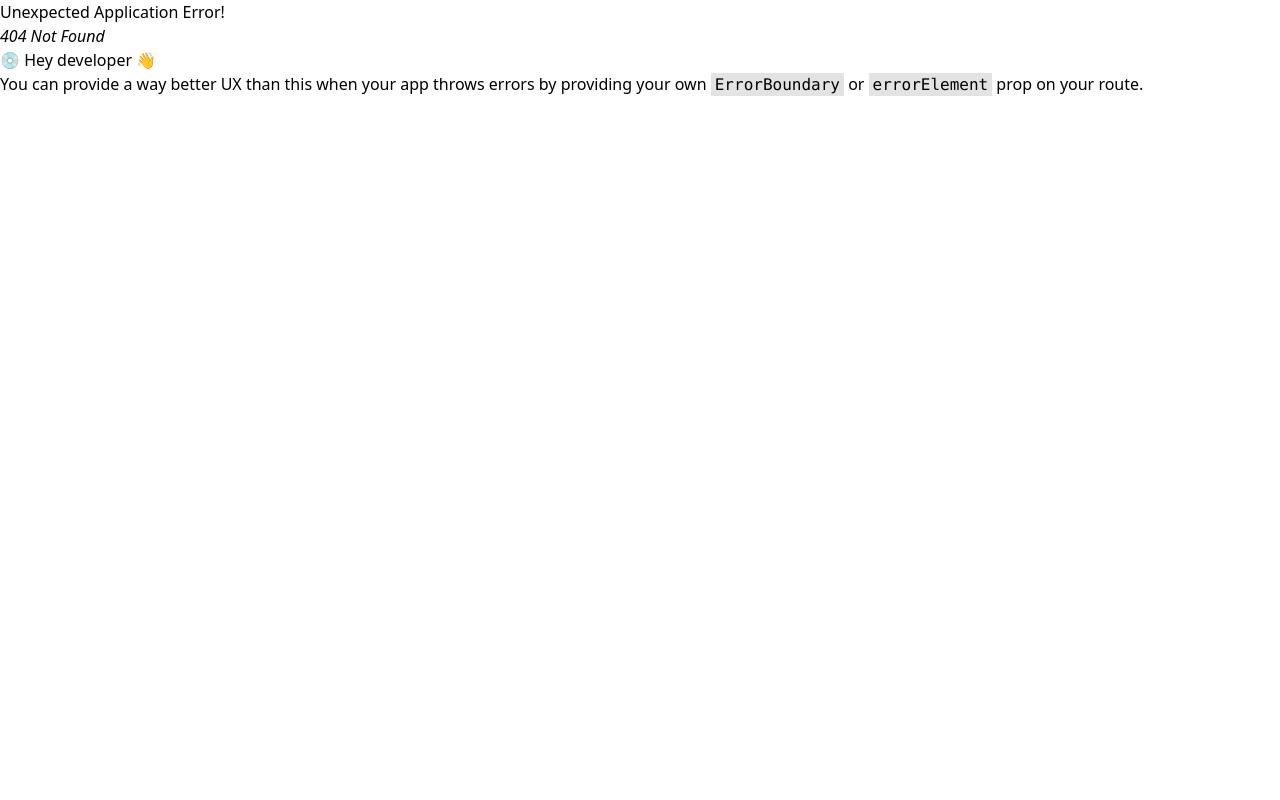
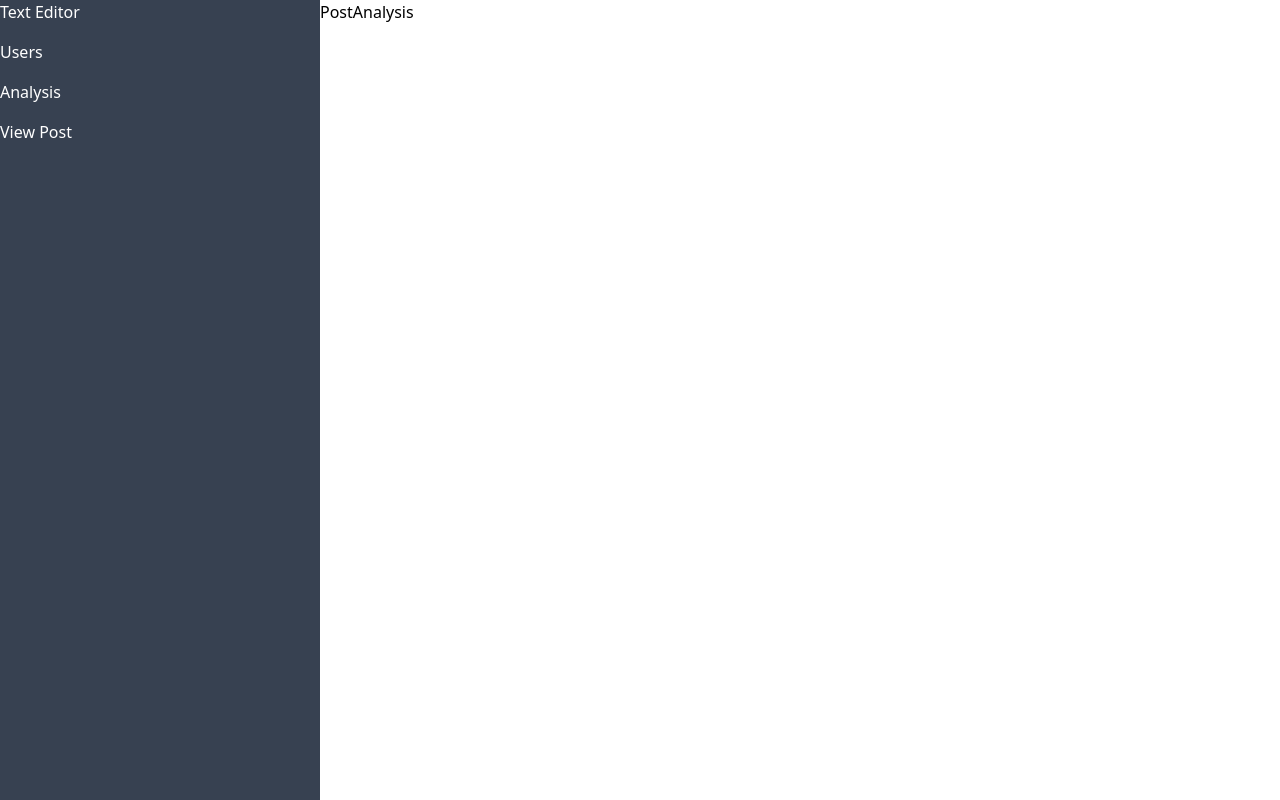
Before and after one commit to mukundaparajuli/mern-blog, a React (Vite) app in the folder client/: page /admin/post-analysis in a window 1280 px wide. Before the commit this address had no page. Built offline with nearby package versions, Linux system fonts and the light colour scheme.

Commit message:
admin dashboard layout

```diff
--- /dev/null
+++ b/client/src/Components/Admin Dashboard/Dashboard.jsx
@@ -0,0 +1,16 @@
+import React from "react";
+import { Outlet } from "react-router-dom";
+import SideBar from "./SideBar";
+
+const Dashboard = () => {
+  return (
+    <div className="flex relative w-full">
+      <SideBar />
+      <div className="w-3/4 absolute right-0">
+        <Outlet />
+      </div>
+    </div>
+  );
+};
+
+export default Dashboard;
--- /dev/null
+++ b/client/src/Components/Admin Dashboard/PostAnalysis.jsx
@@ -0,0 +1,7 @@
+import React from "react";
+
+const PostAnalysis = () => {
+  return <div>PostAnalysis</div>;
+};
+
+export default PostAnalysis;
--- /dev/null
+++ b/client/src/Components/Admin Dashboard/SideBar.jsx
@@ -0,0 +1,15 @@
+import React from "react";
+import { Link, NavLink } from "react-router-dom";
+
+const SideBar = () => {
+  return (
+    <div className="fixed bg-gray-700 text-white w-1/4 h-[100vh] flex flex-col gap-4">
+      <Link to={"/admin/text-editor"}>Text Editor</Link>
+      <Link to={"/admin/users"}>Users</Link>
+      <Link to={"/admin/post-analysis"}>Analysis</Link>
+      <Link to={"/admin/view-posts"}>View Post</Link>
+    </div>
+  );
+};
+
+export default SideBar;
--- /dev/null
+++ b/client/src/Components/Admin Dashboard/TextEditor.jsx
@@ -0,0 +1,7 @@
+import React from "react";
+
+const TextEditor = () => {
+  return <div>TextEditor</div>;
+};
+
+export default TextEditor;
--- /dev/null
+++ b/client/src/Components/Admin Dashboard/Users.jsx
@@ -0,0 +1,7 @@
+import React from "react";
+
+const Users = () => {
+  return <div>Users</div>;
+};
+
+export default Users;
--- /dev/null
+++ b/client/src/Components/Admin Dashboard/ViewPosts.jsx
@@ -0,0 +1,7 @@
+import React from "react";
+
+const ViewPosts = () => {
+  return <div>ViewPosts</div>;
+};
+
+export default ViewPosts;
```
Also changed, not shown: client/src/App.jsx (+27 -0 lines).
